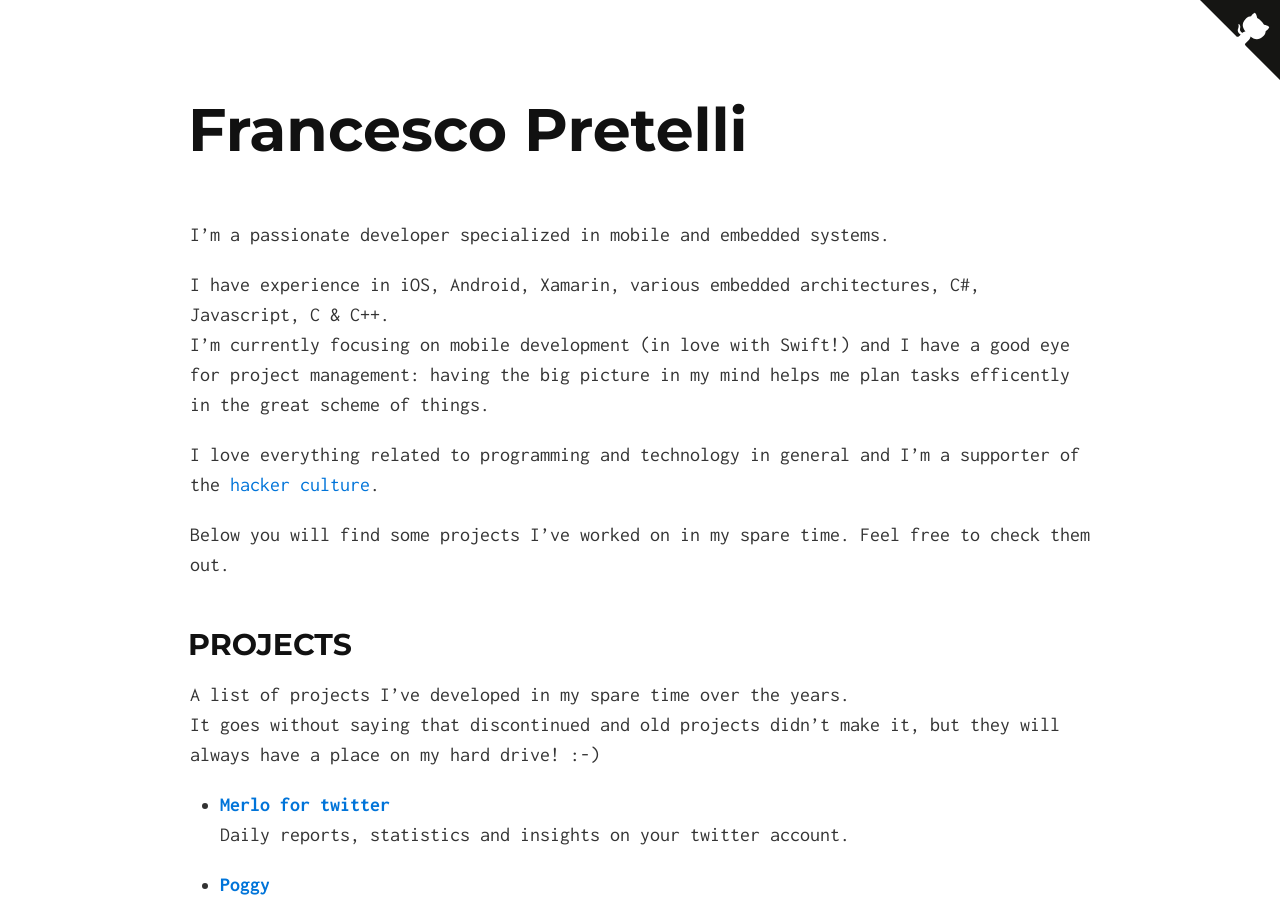
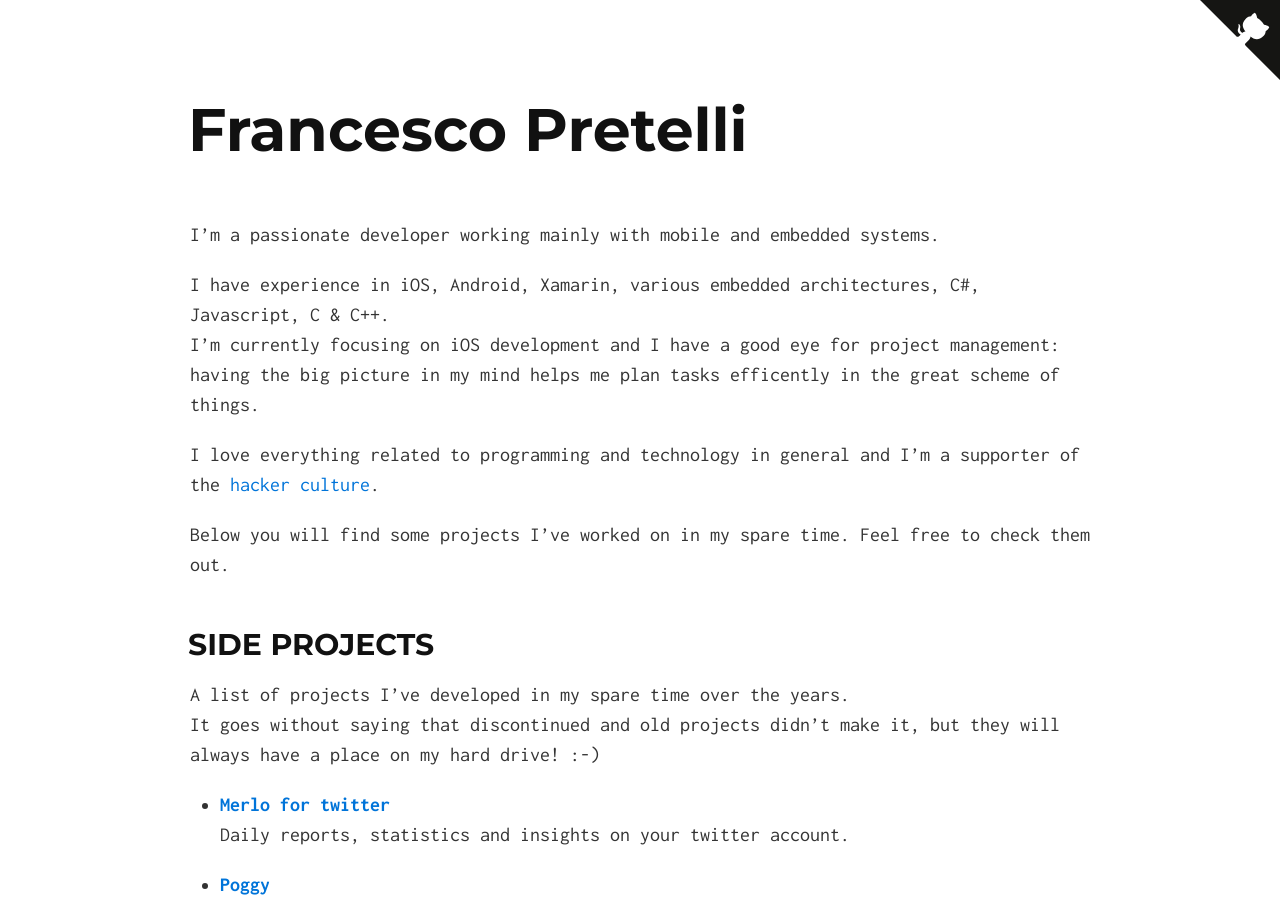
Before and after one commit to timefrancesco/timefrancesco.github.io, a Jekyll site: the page built from index.md, in a window 1280 px wide and 900 px high. Built offline with Jekyll 4.4.1, drawn with Linux system fonts in a browser that asks for light colours.

Commit message:
Update index.md

```diff
--- a/index.md
+++ b/index.md
@@ -2,16 +2,16 @@
 layout: default
 ---
 
-I'm a passionate developer specialized in mobile and embedded systems.
+I'm a passionate developer working mainly with mobile and embedded systems.
 
 I have experience in iOS, Android, Xamarin, various embedded architectures, C#, Javascript, C & C++.
-I'm currently focusing on mobile development (in love with Swift!) and I have a good eye for project management: having the big picture in my mind helps me plan tasks efficently in the great scheme of things.
+I'm currently focusing on iOS development and I have a good eye for project management: having the big picture in my mind helps me plan tasks efficently in the great scheme of things.
 
 I love everything related to programming and technology in general and I'm a supporter of the [hacker culture](https://en.wikipedia.org/wiki/Hacker_culture).
 
 Below you will find some projects I've worked on in my spare time. Feel free to check them out.
 
-## PROJECTS
+## SIDE PROJECTS
 A list of projects I've developed in my spare time over the years.
 It goes without saying that discontinued and old projects didn't make it, but they will always have a place on my hard drive! :-)
 
```
